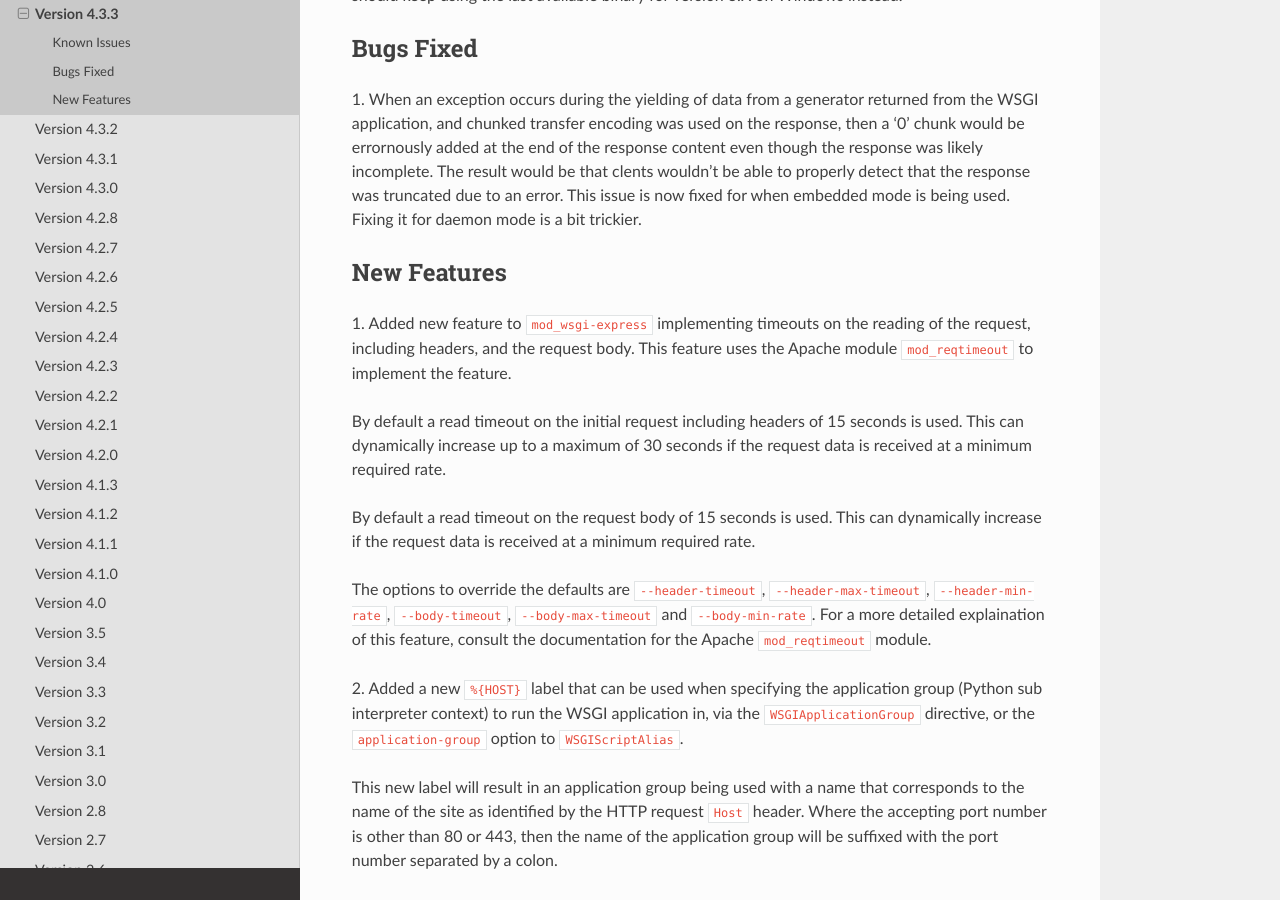
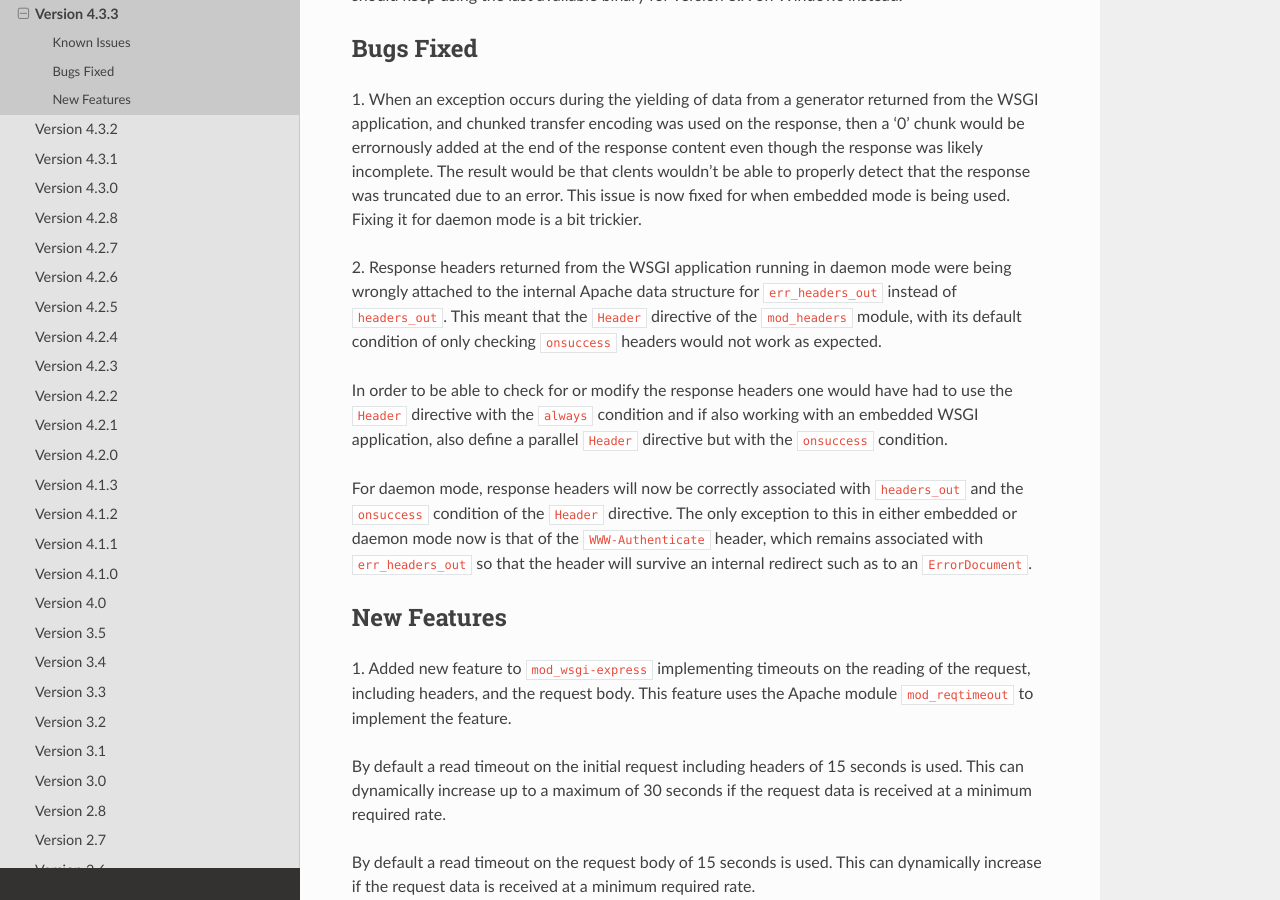
Before and after one commit to GrahamDumpleton/mod_wsgi, a Sphinx documentation site: the page built from docs/release-notes/version-4.3.3.rst, in a window 1280 px wide and 900 px high, scrolled down 376 px. Built offline with Sphinx 7.4.7 and the Read the Docs theme 2.0.0, drawn with Linux system fonts in a browser that asks for light colours.

Commit message:
Response headers from mod_wsgi daemon process were not assigned against headers_out. #5

```diff
--- a/docs/release-notes/version-4.3.3.rst
+++ b/docs/release-notes/version-4.3.3.rst
@@ -24,6 +24,25 @@ the response content even though the response was likely incomplete. The
 result would be that clents wouldn't be able to properly detect that the
 response was truncated due to an error. This issue is now fixed for when
 embedded mode is being used. Fixing it for daemon mode is a bit trickier.
+
+2. Response headers returned from the WSGI application running in daemon
+mode were being wrongly attached to the internal Apache data structure for
+``err_headers_out`` instead of ``headers_out``. This meant that the
+``Header`` directive of the ``mod_headers`` module, with its default
+condition of only checking ``onsuccess`` headers would not work as
+expected.
+
+In order to be able to check for or modify the response headers one would
+have had to use the ``Header`` directive with the ``always`` condition and
+if also working with an embedded WSGI application, also define a parallel
+``Header`` directive but with the ``onsuccess`` condition.
+
+For daemon mode, response headers will now be correctly associated with
+``headers_out`` and the ``onsuccess`` condition of the ``Header`` directive.
+The only exception to this in either embedded or daemon mode now is that
+of the ``WWW-Authenticate`` header, which remains associated with
+``err_headers_out`` so that the header will survive an internal redirect
+such as to an ``ErrorDocument``.
 
 New Features
 ------------
```
Also changed, not shown: 1 other file.
